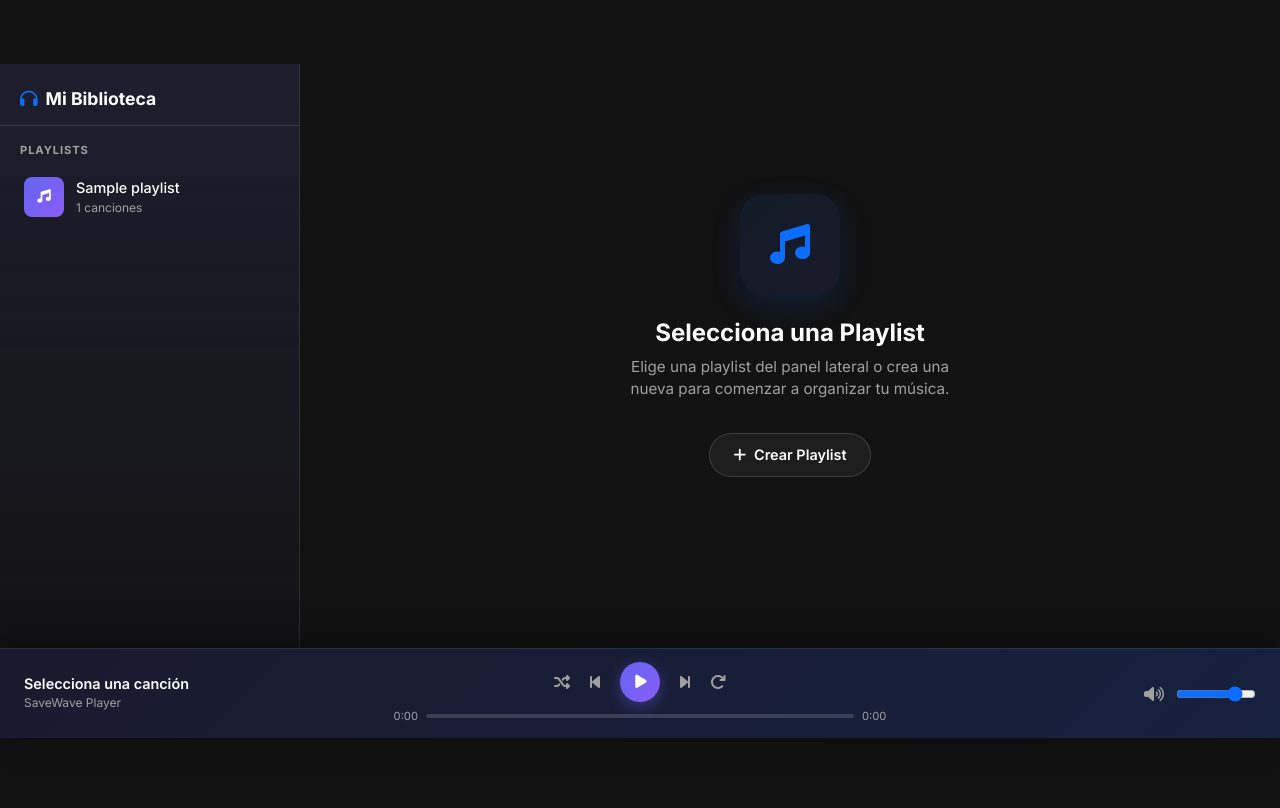
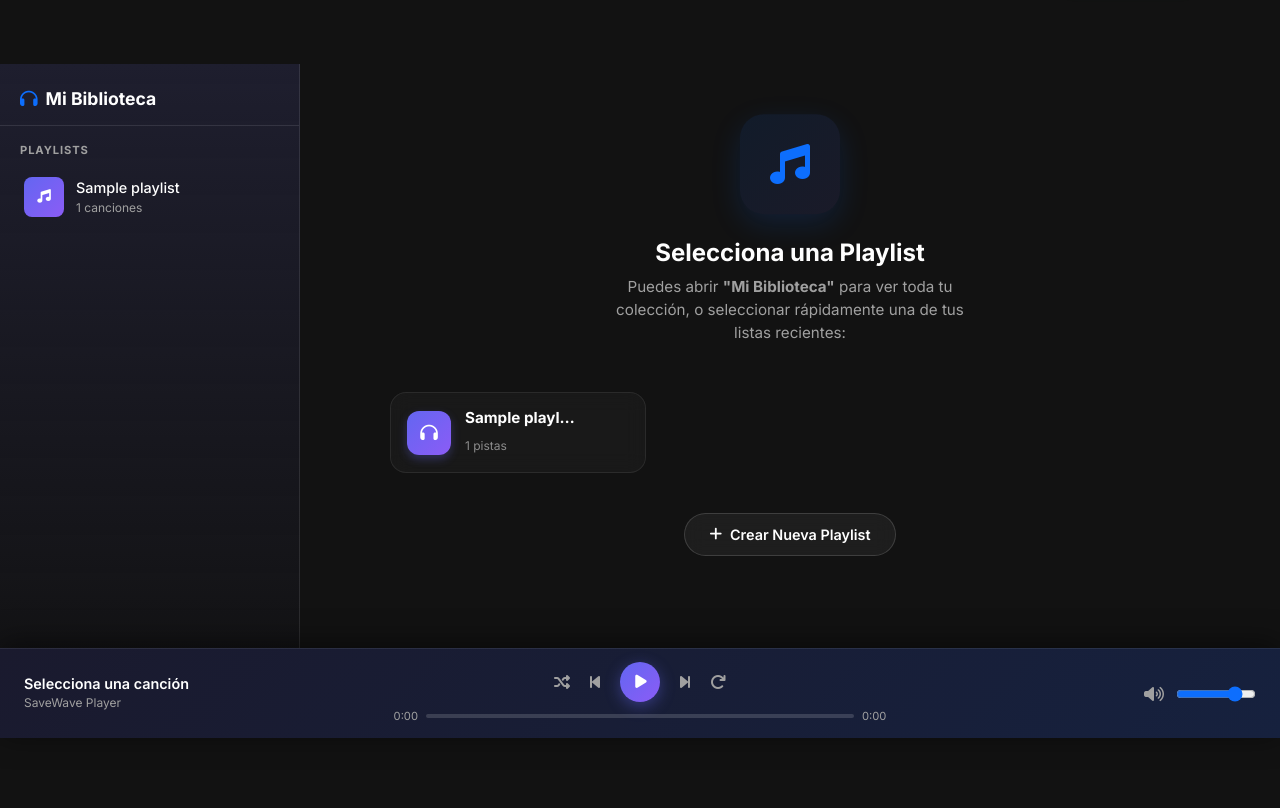
Before and after one commit to SantiagoSerna76/SaveWave, a Flask app: template templates/playlists.html in a window 1280 px wide. Shown: the part 62-870 px from the top of the page. Run offline with Flask 3, Linux system fonts and the light colour scheme; the template is opened without the code that fills it: values that come from a table or form of the project are taken from there, others are empty; tables that the repository leaves empty hold one stand-in row (values such as "Sample post"); some libraries are stand-ins or nearby versions.

Commit message:
Add quick playlist selection to empty state with premium grid design

```diff
--- a/templates/playlists.html
+++ b/templates/playlists.html
@@ -182,6 +182,64 @@
         justify-content: center;
         min-height: 60vh;
         text-align: center;
+        max-width: 800px;
+        margin: 0 auto;
+    }
+
+    .quick-playlists-grid {
+        display: grid;
+        grid-template-columns: repeat(auto-fill, minmax(200px, 1fr));
+        gap: 16px;
+        width: 100%;
+        margin-top: 32px;
+        margin-bottom: 24px;
+        text-align: left;
+    }
+
+    .quick-playlist-card {
+        background: rgba(255,255,255,0.03);
+        border: 1px solid rgba(255,255,255,0.08);
+        border-radius: 16px;
+        padding: 16px;
+        display: flex;
+        align-items: center;
+        gap: 14px;
+        cursor: pointer;
+        transition: all 0.3s cubic-bezier(0.4, 0, 0.2, 1);
+        backdrop-filter: blur(10px);
+    }
+    .quick-playlist-card:hover {
+        background: rgba(99,102,241,0.1);
+        border-color: rgba(99,102,241,0.4);
+        transform: translateY(-3px);
+        box-shadow: 0 10px 20px rgba(0,0,0,0.2);
+    }
+    .quick-pl-icon {
+        width: 44px;
+        height: 44px;
+        border-radius: 12px;
+        background: linear-gradient(135deg, #6366f1, #8b5cf6);
+        color: white;
+        display: flex;
+        align-items: center;
+        justify-content: center;
+        font-size: 1.1rem;
+        flex-shrink: 0;
+        box-shadow: 0 4px 10px rgba(99,102,241,0.3);
+    }
+    .quick-pl-info h5 {
+        margin: 0 0 4px;
+        font-size: 0.95rem;
+        font-weight: 700;
+        color: #fff;
+        white-space: nowrap;
+        overflow: hidden;
+        text-overflow: ellipsis;
+        max-width: 110px;
+    }
+    .quick-pl-info span {
+        font-size: 0.75rem;
+        color: rgba(255,255,255,0.5);
     }
 
     .empty-state-icon {
@@ -748,6 +806,11 @@
     body.light-mode .sidebar-item { color: #4b5563; }
     body.light-mode .sidebar-item:hover { background: rgba(0,0,0,0.04); color: #1e1e2e; }
     body.light-mode .sidebar-item-text { color: #1e1e2e; }
+
+    body.light-mode .quick-playlist-card { background: rgba(0,0,0,0.02); border-color: rgba(0,0,0,0.08); }
+    body.light-mode .quick-playlist-card:hover { background: rgba(99,102,241,0.05); box-shadow: 0 10px 20px rgba(99,102,241,0.1); }
+    body.light-mode .quick-pl-info h5 { color: #1e1e2e; }
+    body.light-mode .quick-pl-info span { color: #6b7280; }
     body.light-mode .btn-new-playlist { border-color: rgba(0,0,0,0.2); color: #4b5563; background: #fff; }
     body.light-mode .btn-new-playlist:hover { border-color: #6366f1; color: #6366f1; background: rgba(99,102,241,0.05); }
     body.light-mode .pl-header { border-bottom-color: rgba(0,0,0,0.08); }
@@ -1057,9 +1120,26 @@
                 <i class="fas fa-music"></i>
             </div>
             <h2>Selecciona una Playlist</h2>
-            <p>Elige una playlist del panel lateral o crea una nueva para comenzar a organizar tu música.</p>
+            <p>Puedes abrir <strong>"Mi Biblioteca"</strong> para ver toda tu colección, o seleccionar rápidamente una de tus listas recientes:</p>
+
+            {% if playlists and playlists|length > 0 %}
+            <div class="quick-playlists-grid">
+                {% for pl in playlists %}
+                    {% if loop.index <= 6 %}
+                    <div class="quick-playlist-card" onclick="loadPlaylist({{ pl.id }}, event)">
+                        <div class="quick-pl-icon"><i class="fas fa-headphones"></i></div>
+                        <div class="quick-pl-info">
+                            <h5>{{ pl.name }}</h5>
+                            <span>{{ pl.items.count() if pl.items else 0 }} pistas</span>
+                        </div>
+                    </div>
+                    {% endif %}
+                {% endfor %}
+            </div>
+            {% endif %}
+
             <button class="btn-action mt-3" data-bs-toggle="modal" data-bs-target="#newPlaylistModal">
-                <i class="fas fa-plus"></i> Crear Playlist
+                <i class="fas fa-plus"></i> Crear Nueva Playlist
             </button>
         </div>
     </div>
```
